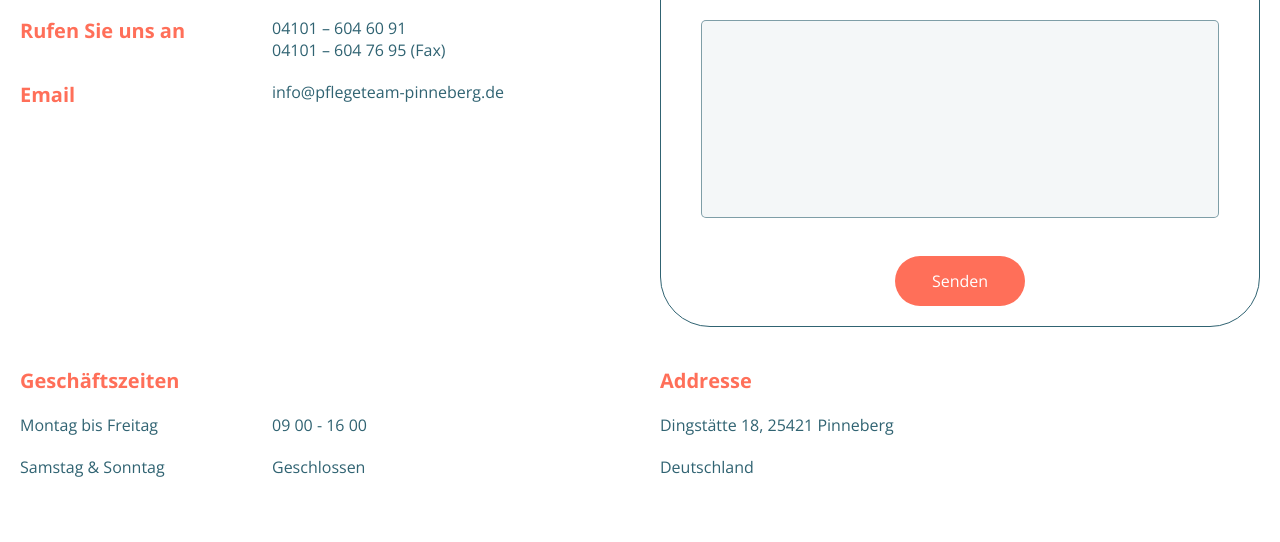
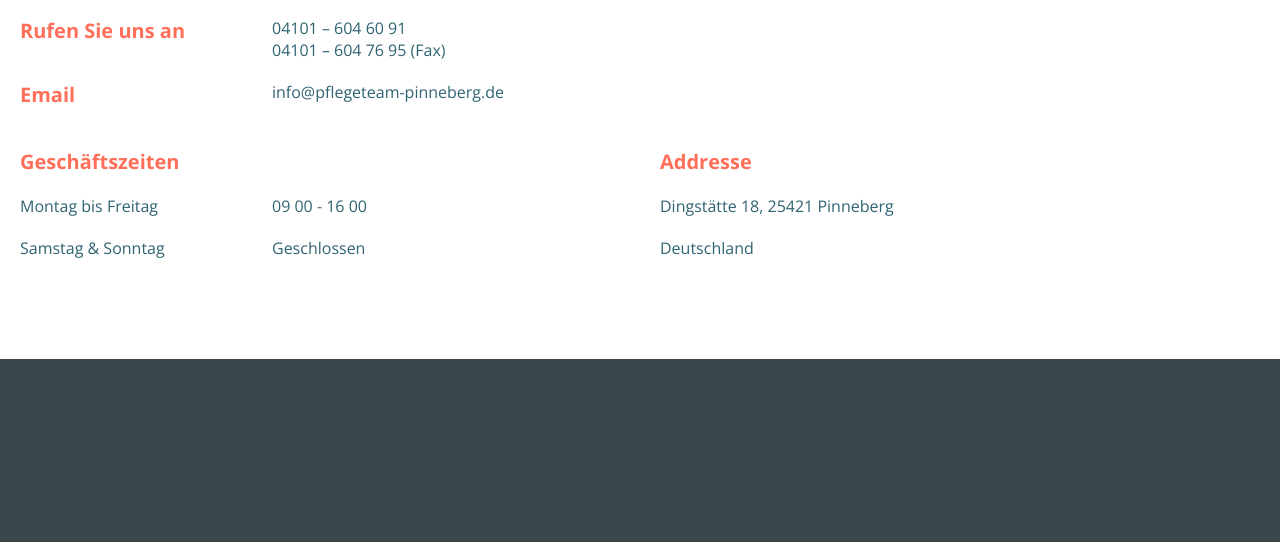
Before and after one commit to 97gerome/pflegeteam-pinneberg-website, a Gatsby site: page /kontakt in a window 1280 px wide. Shown: the part 650-1192 px from the top of the page. Built offline with nearby package versions, Linux system fonts and the light colour scheme; Gatsby itself is replaced by a stand-in of ours; no server answers.

Commit message:
Removed all contact forms.

```diff
--- a/src/pages/karriere.jsx
+++ b/src/pages/karriere.jsx
@@ -204,7 +204,6 @@ const Karriere = () => {
           <div id="map">
             <GoogleMaps coordinates={coordinates} />
           </div>
-          <ExpressbewerbungForm />
         </div>
       </section>
     </main>
--- a/src/pages/kontakt.jsx
+++ b/src/pages/kontakt.jsx
@@ -52,9 +52,7 @@ const Kontakt = () => {
               </div>
             </div>
           </div>
-          <div className="col col-2">
-            <ContactForm />
-          </div>
+          <div className="col col-2"></div>
         </div>
         <div className="row row-3">
           <div className="col col-1">
--- a/src/sass/pages/_karriere.scss
+++ b/src/sass/pages/_karriere.scss
@@ -218,7 +218,6 @@
       &-2 {
         display: grid;
         padding-top: 40px;
-        grid-template-rows: 1450px;
 
         > #expressbewerbung_form {
           position: relative;
```
